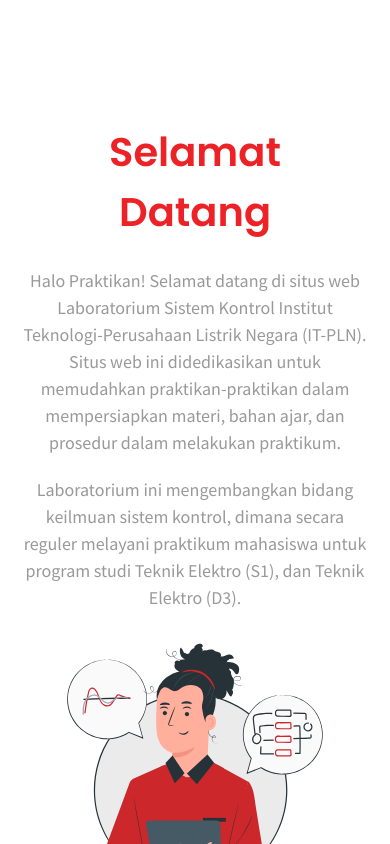
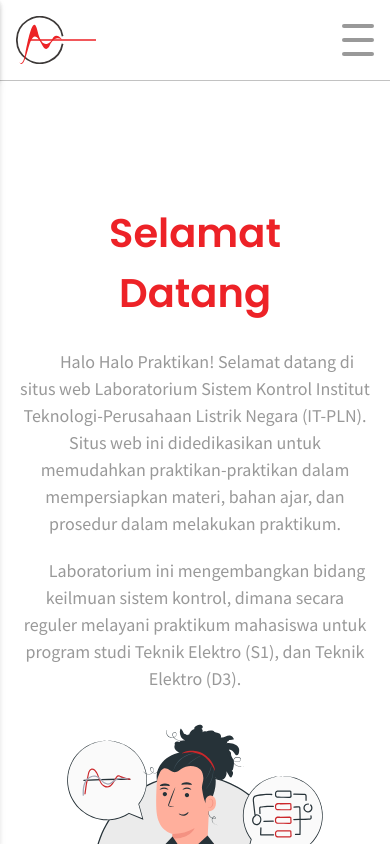
Before and after one commit to wiscaksono/lab-siskon, a Next.js app: page / in a window 390 px wide. Shown: the top 844 px of the page. Built offline with nearby package versions, Linux system fonts and the light colour scheme.

Commit message:
responsived navbar

```diff
--- a/components/Navbar.js
+++ b/components/Navbar.js
@@ -1,9 +1,83 @@
 import Link from "next/link";
 import { useRouter } from "next/router";
 
+// export default function Navbar() {
+
+//   return (
+//     <nav className="hidden lg:block lg:border lg:border-b-black-200">
+//       <div className="wrapper flex justify-between items-center py-[23px]">
+//         <Link href="/" passHref>
+//           <div className="w-[80px]">
+//             <img
+//               src="logo.svg"
+//               alt=""
+//               className="cursor-pointer w-full h-full"
+//             />
+//           </div>
+//         </Link>
+//         <div className="flex items-center gap-[10px]">
+//           <Item path="/" name="home" />
+//         </div>
+//       </div>
+//     </nav>
+//   );
+// }
+import { useState } from "react";
+
+function NavLink({ to, children }) {
+  return (
+    <a href={to} className={`mx-4`}>
+      {children}
+    </a>
+  );
+}
+
+function MobileNav({ open, setOpen }) {
+  const router = useRouter();
+  const Item = ({ path, name }) => (
+    <Link href={path}>
+      <a
+        className={
+          router.pathname == path
+            ? // checkPath(router.pathname) == path
+              "text1 capitalize py-[5px] px-[15px] my-[7px] bg-red rounded-full transition-colors text-white"
+            : "text1 py-[3px] capitalize px-[23px] my-[7px] bg-none rounded-full transition-colors text-black-500"
+        }
+        onClick={() =>
+          setTimeout(() => {
+            setOpen(!open);
+          }, 100)
+        }
+      >
+        {name}
+      </a>
+    </Link>
+  );
+  return (
+    <div
+      className={`absolute top-0 left-0 h-screen w-screen bg-white transform ${
+        open ? "-translate-x-0" : "-translate-x-full"
+      } transition-transform duration-300 ease-in-out filter drop-shadow-md `}
+    >
+      <div className="flex items-center justify-center filter drop-shadow-md bg-white h-20">
+        <a href="/" className="w-[80px]">
+          <img src="logo.svg" alt="" className="w-full h-full" />
+        </a>
+      </div>
+      <div className="flex flex-col mx-4 ">
+        <Item path="/" name="home" />
+        <Item path="/contact" name="contact" />
+        <Item path="/gallery" name="Gallery" />
+        <Item path="/siskon" name="sitem kontrol" />
+        <Item path="/ski" name="sitem kontrol industri" />
+      </div>
+    </div>
+  );
+}
+
 export default function Navbar() {
+  const [open, setOpen] = useState(false);
   const router = useRouter();
-
   const Item = ({ path, name }) => (
     <Link href={path}>
       <a
@@ -20,18 +94,40 @@
   );
 
   return (
-    <nav className="hidden lg:block">
-      <div className="wrapper flex justify-between items-center py-[23px]">
-        <Link href="/" passHref>
-          <div className="w-[80px]">
-            <img
-              src="logo.svg"
-              alt=""
-              className="cursor-pointer w-full h-full"
+    <div className="border-b border-black-200">
+      <nav className="flex filter  bg-white px-4 py-4 h-20 items-center wrapper">
+        <MobileNav open={open} setOpen={setOpen} />
+        <div className="w-3/12 flex items-center">
+          <a href="/" className="w-[80px]">
+            <img src="logo.svg" alt="" className="w-full h-full" />
+          </a>
+        </div>
+        <div className="w-9/12 flex justify-end items-center">
+          <div
+            className="z-50 flex relative w-8 h-8 flex-col justify-between items-center md:hidden"
+            onClick={() => {
+              setOpen(!open);
+            }}
+          >
+            {/* hamburger button */}
+            <span
+              className={`h-1 w-full bg-black-400 rounded-lg transform transition duration-300 ease-in-out ${
+                open ? "rotate-45 translate-y-3.5" : ""
+              }`}
+            />
+            <span
+              className={`h-1 w-full bg-black-400 rounded-lg transition-all duration-300 ease-in-out ${
+                open ? "w-0" : "w-full"
+              }`}
+            />
+            <span
+              className={`h-1 w-full bg-black-400 rounded-lg transform transition duration-300 ease-in-out ${
+                open ? "-rotate-45 -translate-y-3.5" : ""
+              }`}
             />
           </div>
-        </Link>
-        <div className="flex items-center gap-[10px]">
+
+          <div className="hidden md:flex">
             <Item path="/" name="home" />
             <Item path="/contact" name="contact" />
             <Item path="/gallery" name="Gallery" />
@@ -40,5 +136,6 @@
           </div>
         </div>
       </nav>
+    </div>
   );
 }
--- a/pages/gallery/dokumentasi.jsx
+++ b/pages/gallery/dokumentasi.jsx
@@ -1,7 +1,7 @@
 /* eslint-disable */
 export default function Dokumentasi() {
   return (
-    <div className="flex gap-[40px] flex-wrap">
+    <div className="grid lg:grid-cols-2 gap-[40px] grid-cols-1">
       <Image src="img1.jpg" />
       <Image src="img2.jpg" />
       <Image src="img3.jpg" />
@@ -13,7 +13,7 @@
 }
 
 const Image = ({ src }) => (
-  <div className="w-[403px] h-[327px] bg-clip-padding">
+  <div className="lg:w-[403px] lg:h-[327px] bg-clip-padding w-[320px] h-[260px]">
     <img
       src={`/gallery/dokumentasi/${src}`}
       className="w-full h-full object-cover"
--- a/pages/gallery/index.jsx
+++ b/pages/gallery/index.jsx
@@ -37,9 +37,11 @@
     <Wrapper>
       <section className="mt-[112px] mb-[161px]">
         <div className="wrapper">
-          <h4 className="text-red mb-[20px]">Gallery</h4>
-          <div className="flex">
-            <div className="w-3/12 flex gap-[12px] flex-col items-start">
+          <h4 className="text-red mb-[20px] text-center lg:text-left">
+            Gallery
+          </h4>
+          <div className="flex flex-col lg:flex-row">
+            <div className="lg:w-3/12 flex lg:gap-[12px] gap-[8px] flex-col lg:items-start items-center mb-[60px] lg:mb-0">
               <SideBtn name="dokumentasi" />
               <SideBtn name="alat" />
             </div>
--- a/pages/index.js
+++ b/pages/index.js
@@ -14,17 +14,19 @@
             <h4 className="block lg:hidden px-[92px] text-red font-semibold mb-[25px]">
               Selamat Datang
             </h4>
-            <p className="text1 text-black-400 mb-[20px] px-[20px] lg:py-0">
-              Halo Praktikan! Selamat datang di situs web Laboratorium Sistem
-              Kontrol Institut Teknologi-Perusahaan Listrik Negara (IT-PLN).
-              Situs web ini didedikasikan untuk memudahkan praktikan-praktikan
-              dalam mempersiapkan materi, bahan ajar, dan prosedur dalam
-              melakukan praktikum.
+            <p className="text1 text-black-400 mb-[20px] px-[20px] lg:py-0 lg:px-0">
+              <span className="pl-6">Halo</span> Halo Praktikan! Selamat datang
+              di situs web Laboratorium Sistem Kontrol Institut
+              Teknologi-Perusahaan Listrik Negara (IT-PLN). Situs web ini
+              didedikasikan untuk memudahkan praktikan-praktikan dalam
+              mempersiapkan materi, bahan ajar, dan prosedur dalam melakukan
+              praktikum.
             </p>
-            <p className="text1 text-black-400 px-[20px] lg:py-0">
-              Laboratorium ini mengembangkan bidang keilmuan sistem kontrol,
-              dimana secara reguler melayani praktikum mahasiswa untuk program
-              studi Teknik Elektro (S1), dan Teknik Elektro (D3).
+            <p className="text1 text-black-400 px-[20px] lg:py-0 lg:px-0">
+              <span className="pl-6">Laboratorium</span> ini mengembangkan
+              bidang keilmuan sistem kontrol, dimana secara reguler melayani
+              praktikum mahasiswa untuk program studi Teknik Elektro (S1), dan
+              Teknik Elektro (D3).
             </p>
           </div>
           <div className="lg:w-[483px] lg:h-[469px] flex-none">
@@ -42,13 +44,13 @@
           </h4>
           <div className="flex justify-between flex-col lg:flex-row gap-[37px] lg:gap-[40px]">
             <Link href="/ski">
-              <button className="lg:subhead1 lg:py-[26px] lg:px-[144px] text-white bg-ski-btn rounded-[20px] shadow-xl py-[19px] px-[85px] subhead4 mx-[20px] lg:mx-0">
-                <p className="lg:mb-2.5 mb-0">Sistem Kontrol</p>
+              <button className="lg:subhead1 lg:py-[26px] lg:px-[144px] text-white bg-ski-btn bg-no-repeat bg-cover rounded-[20px] shadow-xl py-[19px] px-[85px] subhead4 mx-[20px] lg:mx-0">
+                <p className="lg:mb-3.5 mb-0">Sistem Kontrol</p>
                 <p>Industri</p>
               </button>
             </Link>
             <Link href="/ski">
-              <button className="lg:subhead1 lg:py-[26px] lg:px-[144px] text-white bg-siskon-btn rounded-[20px] shadow-xl py-[32px] px-[85px] subhead4 mx-[20px] lg:mx-0">
+              <button className="lg:subhead1 lg:py-[26px] lg:px-[144px] text-white bg-siskon-btn bg-no-repeat bg-cover rounded-[20px] shadow-xl py-[32px] px-[85px] subhead4 mx-[20px] lg:mx-0">
                 <p>Sistem Kontrol</p>
               </button>
             </Link>
```
Lines whose indentation alone changed are shown as unchanged.
